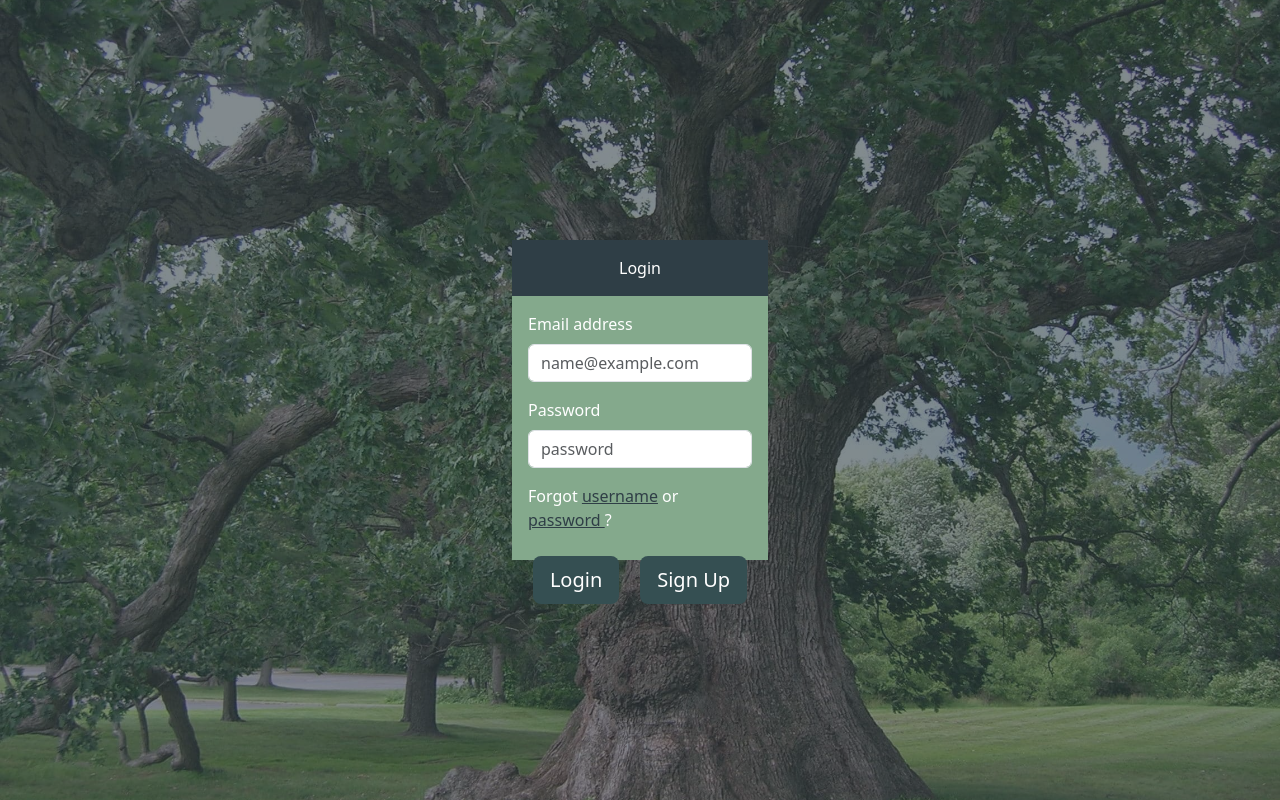
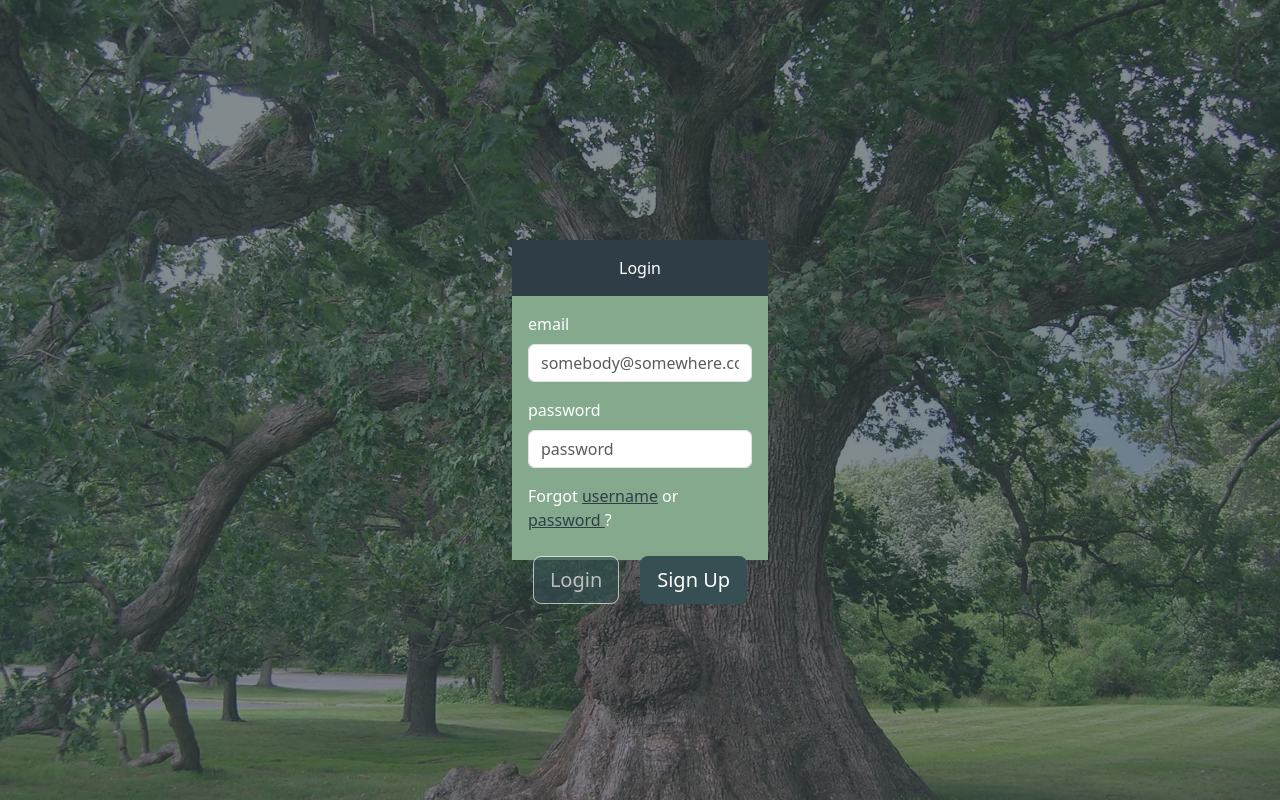
Before and after one commit to JustInJax1991/login-page, a React (Create React App) app: page / in a window 1280 px wide. Built offline with nearby package versions, Linux system fonts and the light colour scheme.

Commit message:
Addition of validator package,  validation of fields complete

```diff
--- a/package.json
+++ b/package.json
@@ -4,6 +4,7 @@
   "private": true,
   "dependencies": {
     "bootstrap": "^5.3.2",
+    "prop-types": "^15.8.1",
     "react": "^18.2.0",
     "react-dom": "^18.2.0",
     "react-scripts": "1.0.14",
--- a/src/App.js
+++ b/src/App.js
@@ -2,7 +2,8 @@ import React, { Component } from 'react';
 import logo from './logo.svg';
 import './App.css';
 import background from './images/whiteoak.jpg';
-import validator from 'validator'
+import validator from 'validator';
+import PropTypes from 'prop-types'
 
 class App extends Component {
   render() {
@@ -72,11 +73,11 @@ class LoginSignUpBody extends Component {
 
   onFormSubmit = (evt) => {
     const userLogin = this.state.fields;
-    const fieldErrors = this.validate(userLogin);
-    this.setState({fieldErrors});
+
     evt.preventDefault();
 
-    if(Object.keys(fieldErrors).length) return;
+    if(this.validate()) return;
+
 
     this.setState({
       fields: {
@@ -88,17 +89,30 @@ class LoginSignUpBody extends Component {
     console.log(this.state.fields)
   }
 
-  onInputChange = (evt) => {
+  onInputChange = ({name, value, error}) => {
     const fields = Object.assign({}, this.state.fields);
-    fields[evt.target.name] = evt.target.value;
-    this.setState({ fields })
+    const fieldErrors = Object.assign({}, this.state.fieldErrors);
+
+    fields[name] = value;
+    fieldErrors[name] = error;
+
+    this.setState({fields, fieldErrors});
   }
 
-  validate = login => {
-    const errors = {};
-    if(!login.email) errors.email = 'Email Required';
-    if(login.email && !validator.isEmail(login.email)) errors.email = 'Invalid Email';
-    return errors;
+  validate() {
+    const userLogin = this.state.fields;
+    const fieldErrors = this.state.fieldErrors;
+    const errMessages = Object.keys(fieldErrors).filter((k) => fieldErrors[k]);
+
+    if(!userLogin.email) return true;
+    console.log(userLogin.email);
+    if(!userLogin.password) return true;
+    console.log(userLogin.password);
+    if(errMessages.length) return true;
+    console.log('No errors!');
+
+    return false;
+
   }
 
   state = {
@@ -112,30 +126,21 @@ class LoginSignUpBody extends Component {
     return (
       <div>
         <form onSubmit={this.onFormSubmit}>
-            <div className="my-3 mx-3" style={{color: 'white'}}>
-          <label for="email" className="form-label">Email address</label>
-          <input
-           className="form-control"
-           id="email"
-           placeholder='name@example.com'
-           name='email'
-           value={this.state.fields.email}
-           onChange={this.onInputChange}
+          <Field
+          placeholder="somebody@somewhere.com"
+          name="email"
+          value={this.state.fields.email}
+          onChange={this.onInputChange}
+          validate={val => (val ? false : 'Email Required')}
           />
-          <span style={{color: 'red'}}>{this.state.fieldErrors.email}</span>
-          </div>
-          <div className="my-3 mx-3" style={{color: 'white'}}>
-          <label for="password" className="form-label">Password</label>
-          <input
-           type="password"
-           className="form-control"
-           id="password"
-           placeholder='password'
-           name='password'
-           value={this.state.fields.password}
-           onChange={this.onInputChange}
-           />
-          </div>
+          <Field
+          placeholder="password"
+          name="password"
+          value={this.state.fields.password}
+          onChange={this.onInputChange}
+          validate={val => (val ? false : 'Password Required')}
+          />
+
           <div className="my-3 mx-3" style={{color: 'white'}}>
             Forgot <a href="#" style={{color: '#2f3e46'}}>username</a> or <a href="#" style={{color: '#2f3e46'}}>password </a>?
           </div>
@@ -143,8 +148,7 @@ class LoginSignUpBody extends Component {
             <button type="submit"
             className="btn btn-lg"
             style={{backgroundColor: '#354f52', color: 'white'}}
-            name="login"
-            value="login"
+            disabled={this.validate()}
             >
               Login
             </button>
@@ -164,4 +168,47 @@ class LoginSignUpBody extends Component {
   }
 }
 
+class Field extends Component {
+  static propTypes = {
+    placeholder: PropTypes.string,
+    name: PropTypes.string.isRequired,
+    value: PropTypes.string,
+    validate: PropTypes.func,
+    onChange: PropTypes.func.isRequired
+  }
+
+  state = {
+    value: this.props.value,
+    error: false
+  }
+
+  getDerivedStateFromProps(nextProps) {
+    return {value: nextProps.value}
+  }
+
+  onChange = evt => {
+    const name = this.props.name;
+    const value = evt.target.value;
+    const error = this.props.validate ? this.props.validate(value) : false;
+    this.setState({value, error});
+    this.props.onChange({name, value, error});
+
+  }
+
+  render() {
+    return (
+      <div className="my-3 mx-3" style={{color: 'white'}}>
+          <label className="form-label">{this.props.name}</label>
+          <input
+           className="form-control"
+           placeholder={this.props.placeholder}
+           value={this.state.value}
+           onChange={this.onChange}
+          />
+          <span style={{color: 'red'}}>{this.state.error}</span>
+          </div>
+    )
+  }
+}
+
 export default App;
```
Also changed, not shown: 1 other file (tests, documents, lock files or other folders).
